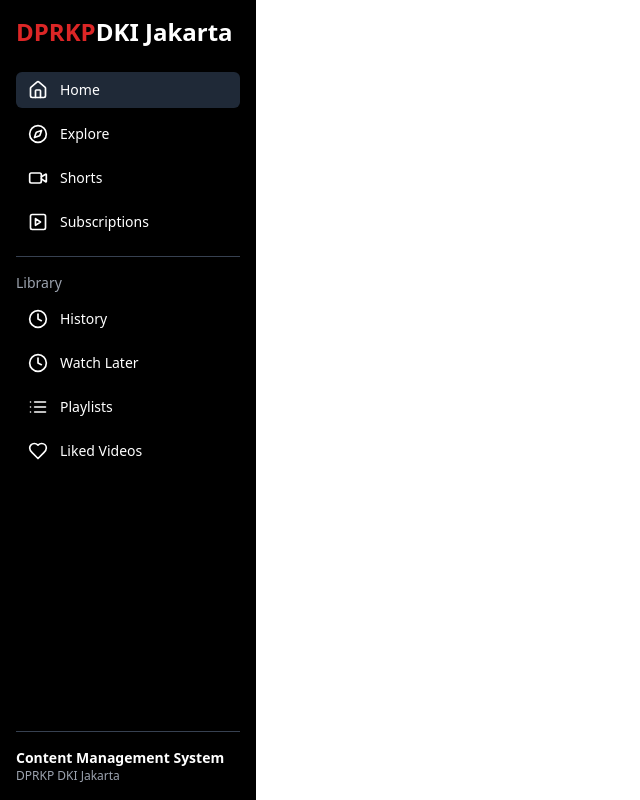
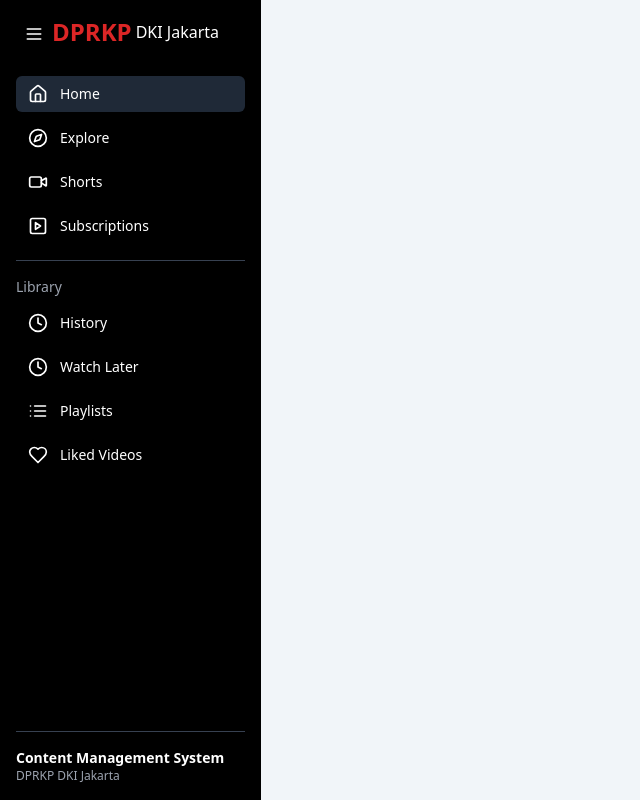
Before and after one commit to 1wasilah1/website-fe, a Next.js app: page /page in a window 1280 px wide. Shown: the whole page, without its empty margins (0-640 px from the left). Built offline with nearby package versions, Linux system fonts and the light colour scheme; no server answers.

Commit message:
update sidebar cms

```diff
--- a/app/(admin)/page/layout.tsx
+++ b/app/(admin)/page/layout.tsx
@@ -2,6 +2,7 @@
 import "../../../styles/globals.css";
 // import { Inter } from "next/font/google";
 import { ReactNode } from "react";
+import Sidebar from "../../../components/Sidebar/index";
 
 // const inter = Inter({ subsets: ["latin"] });
 
@@ -9,7 +10,16 @@
   return (
     <html lang="en" suppressHydrationWarning>
       <body className={`dark:bg-black`}>
-          {children}
+        <div className="flex">
+          <Sidebar />
+          <div className="w-full overflow-x-auto bg-slate-100">
+            <div className="sm:h-[calc(99vh-60px)] overflow-auto ">
+              <div className="w-full flex justify-center mx-auto overflow-auto h-[calc(100vh - 120px)] overflow-y-auto relative">
+                <div className="w-full md:max-w-6xl">{children}</div>
+              </div>
+            </div>
+          </div>
+        </div>
       </body>
     </html>
   );
--- a/app/(admin)/page/page.tsx
+++ b/app/(admin)/page/page.tsx
@@ -1,9 +1,6 @@
-import Sidebar from "../../../components/Sidebar/index";
-
 const HomePage = async () => {
   return (
     <>
-      <Sidebar />
     </>
   );
 };
--- a/components/Sidebar/index.tsx
+++ b/components/Sidebar/index.tsx
@@ -4,69 +4,111 @@
   List,
   Heart,
   Home,
+  Menu,
   PlaySquare,
   Video,
 } from "lucide-react";
-import { cookies } from "next/headers";
+import { useState } from "react";
+// import { cookies } from "next/headers";
 
-const Sidebar = async () => {
-  const cookieStore = await cookies();
-  const id = cookieStore.get("u_id")?.value;
+const Sidebar = () => {
+  // const cookieStore = await cookies();
+  // const id = cookieStore.get("u_id")?.value;
+
+  const [isSidebarExpanded, setIsSidebarExpanded] = useState(true);
+
+  const toggleSidebar = () => {
+    console.log("masuk sini");
+    setIsSidebarExpanded(!isSidebarExpanded);
+  };
 
   return (
-    <div className="w-64 h-screen bg-black text-white flex flex-col p-4">
-      <div className="text-2xl font-bold mb-6">
-        <span className="text-red-600">DPRKP</span>DKI Jakarta
+    <div
+      className={`h-screen bg-black text-white flex flex-col p-4 ${
+        isSidebarExpanded ? "w-80" : "w-[68px]"
+      }`}
+    >
+      <div className="flex mb-6 ml-2">
+        <div className="my-2 mr-2">
+          <Menu size={20} onClick={toggleSidebar} />
+        </div>
+        <span
+          className={`text-red-600 text-2xl font-bold ${
+            isSidebarExpanded ? "" : "hidden"
+          }`}
+        >
+          DPRKP
+        </span>
+        <span className={`my-1 mx-1 ${isSidebarExpanded ? "" : "hidden"}`}>
+          DKI Jakarta
+        </span>
       </div>
 
       <div className="space-y-2 flex flex-col">
-        <SidebarItem key={1} icon={<Home size={20} />} label="Home" active />
+        <SidebarItem
+          key={1}
+          isSidebarExpanded={isSidebarExpanded}
+          icon={<Home size={20} />}
+          label="Home"
+          active
+        />
         <SidebarItem
           key={2}
           icon={<Compass size={20} />}
           label="Explore"
           active={""}
+          isSidebarExpanded={isSidebarExpanded}
         />
         <SidebarItem
           key={3}
           icon={<Video size={20} />}
           label="Shorts"
           active={""}
+          isSidebarExpanded={isSidebarExpanded}
         />
         <SidebarItem
           icon={<PlaySquare size={20} />}
           label="Subscriptions"
           active={""}
+          isSidebarExpanded={isSidebarExpanded}
         />
       </div>
 
       <hr className="my-4 border-gray-700" />
 
-      <div className="text-sm text-gray-400 mb-2">Library</div>
+      {isSidebarExpanded ? (
+        <div className="text-sm text-gray-400 mb-2">Library</div>
+      ) : (
+        <></>
+      )}
       <div className="space-y-2 flex flex-col">
         <SidebarItem
           key={4}
           icon={<Clock size={20} />}
           label="History"
           active={""}
+          isSidebarExpanded={isSidebarExpanded}
         />
         <SidebarItem
           key={5}
           icon={<Clock size={20} />}
           label="Watch Later"
           active={""}
+          isSidebarExpanded={isSidebarExpanded}
         />
         <SidebarItem
           key={6}
           icon={<List size={20} />}
           label="Playlists"
           active={""}
+          isSidebarExpanded={isSidebarExpanded}
         />
         <SidebarItem
           key={7}
           icon={<Heart size={20} />}
           label="Liked Videos"
           active={""}
+          isSidebarExpanded={isSidebarExpanded}
         />
       </div>
 
@@ -79,22 +121,32 @@
             className="rounded-full"
           /> */}
         <div>
-          <div className="font-semibold text-sm">Content Management System</div>
-          <div className="text-xs text-gray-400">DPRKP DKI Jakarta</div>
+          {isSidebarExpanded ? (
+            <>
+              <div className="font-semibold text-sm">
+                Content Management System
+              </div>
+              <div className="text-xs text-gray-400">DPRKP DKI Jakarta</div>
+            </>
+          ) : (
+            <></>
+          )}
         </div>
       </div>
     </div>
   );
 };
 
-const SidebarItem = ({ icon, label, active }) => (
+const SidebarItem = ({ icon, label, active, isSidebarExpanded }) => (
   <div
     className={`flex items-center gap-3 px-3 py-2 rounded-md cursor-pointer hover:bg-gray-800 ${
       active ? "bg-gray-800" : ""
     }`}
   >
     {icon}
-    <span className="text-sm">{label}</span>
+    <span className={`text-sm ${isSidebarExpanded ? "" : "hidden"}`}>
+      {label}
+    </span>
   </div>
 );
 
```
